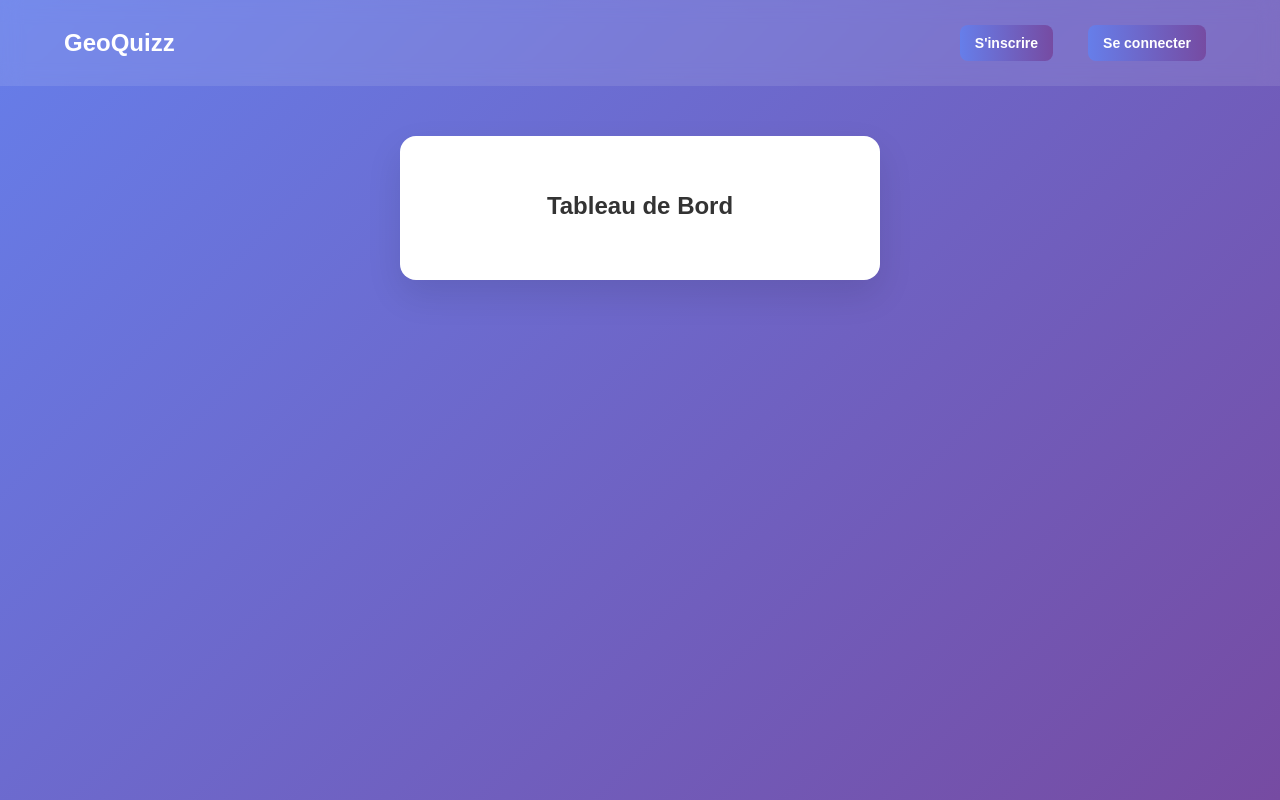
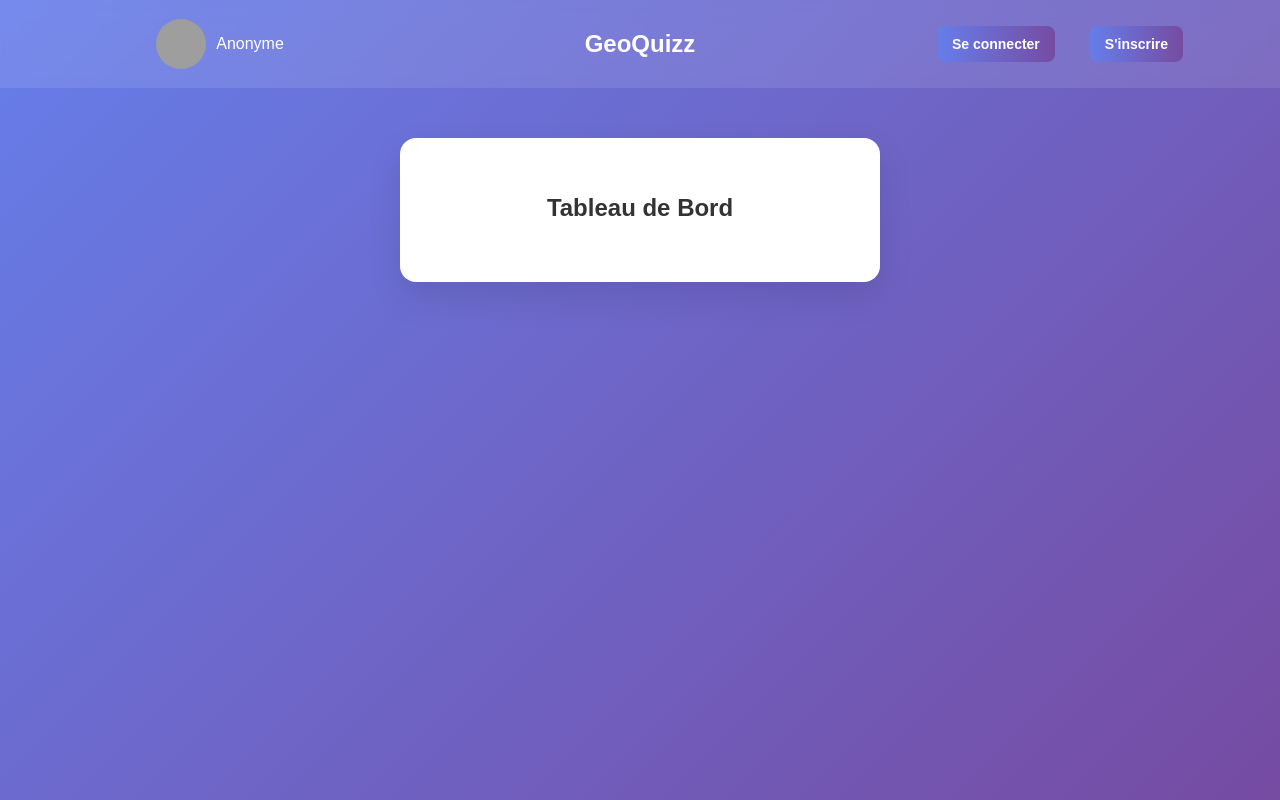
Before and after one commit to Okiles/atelier-2, a Vue app in the folder frontend/: page / in a window 1280 px wide. Built offline with nearby package versions, Linux system fonts and the light colour scheme; grey boxes are pictures that could not be loaded.

Commit message:
Header modification

```diff
--- /dev/null
+++ b/frontend/src/components/HeaderComponent.vue
@@ -0,0 +1,125 @@
+<template>
+  <nav v-if="user" class="navbar">
+    <div class="navbar-user-info">
+      <img :src="'http://localhost:42055' + user.profile_picture" alt="Photo de profil" class="navbar-user-image">
+      <span class="navbar-username">Bienvenue, {{ user.username }}</span>
+    </div>
+    <div class="navbar-brand-wrapper">
+      <h1 class="navbar-brand">GeoQuizz</h1>
+    </div>
+    <div class="navbar-menu">
+      <button @click="$emit('createGame')" class="nav-button create-game-button">
+        Créer une partie
+      </button>
+      <button @click="$emit('logout')" class="nav-button logout-button">
+        Se déconnecter
+      </button>
+    </div>
+  </nav>
+
+  <nav v-else class="navbar">
+    <div class="navbar-user-info">
+      <img src="https://encrypted-tbn0.gstatic.com/images?q=tbn:ANd9GcQBsdZ-yU8qdxr0WrIA8HLa31tB_cCFZJt-2Q&s" alt="Photo de profil" class="navbar-user-image">
+      <span>Anonyme</span>
+    </div>
+    <div class="navbar-brand-wrapper">
+      <h1 class="navbar-brand">GeoQuizz</h1>
+    </div>
+    <div class="navbar-menu">
+      <button @click="$emit('login')" class="nav-button">
+        Se connecter
+      </button>
+      <button @click="$emit('register')" class="nav-button">
+        S'inscrire
+      </button>
+    </div>
+  </nav>
+</template>
+
+<script>
+export default {
+  props: {
+    user: Object
+  }
+};
+</script>
+
+<style scoped>
+.navbar {
+  display: flex;
+  justify-content: center;
+  align-items: center;
+  padding: 10px;
+  background-color: rgba(255, 255, 255, 0.1);
+  backdrop-filter: blur(10px);
+  width: 100%;
+  box-sizing: border-box;
+}
+
+.navbar-brand-wrapper, .navbar-user-info, .navbar-menu {
+  flex: 1;
+  display: flex;
+  justify-content: center;
+  align-items: center;
+  gap: 10px;
+}
+
+.navbar-brand-wrapper {
+  text-align: center;
+}
+
+.navbar-brand {
+  color: white;
+  font-size: 24px;
+  font-weight: 700;
+  text-align: center;
+}
+
+.navbar-user-info {
+  display: flex;
+  align-items: center;
+  gap: 10px;
+  color: white;
+}
+
+.navbar-username {
+  font-size: 18px;
+}
+
+.navbar-user-image {
+  width: 50px;
+  height: 50px;
+  border-radius: 50%;
+}
+
+.navbar-menu {
+  display: flex;
+  align-items: flex-end;
+  gap: 15px;
+}
+
+.nav-button {
+  background: linear-gradient(to right, #667eea, #764ba2);
+  color: white;
+  border: none;
+  padding: 10px 15px;
+  border-radius: 8px;
+  font-size: 14px;
+  font-weight: 600;
+  cursor: pointer;
+  transition: transform 0.2s ease, box-shadow 0.2s ease;
+}
+
+.nav-button:hover {
+  transform: translateY(-2px);
+  box-shadow: 0 7px 14px rgba(0, 0, 0, 0.1);
+}
+
+.logout-button {
+  background: linear-gradient(to right, #f56565, #ed64a6);
+}
+
+.create-game-button {
+  background: linear-gradient(to right, #48bb78, #38b2ac);
+}
+</style>
--- a/frontend/src/views/Dashboard.vue
+++ b/frontend/src/views/Dashboard.vue
@@ -1,4 +1,5 @@
 <script>
+import HeaderComponent from '@/components/HeaderComponent.vue';
 import { getUserIdentity, removeToken } from '../services/authProvider';
 import { getUser } from '../services/httpClient';
 
@@ -46,36 +47,23 @@ export default {
       await this.fetchUser();
     }
   },
+  components: {
+    HeaderComponent,
+  },
 };
 </script>
 
 <template>
   <div class="app-container">
-    <nav class="navbar">
-        <div v-if="user" class="navbar-user-info">
-          <img :src="'http://localhost:42055' + user.profile_picture" alt="Photo de profil" class="navbar-user-image">
-          <span>Bienvenue, {{ user.username }}</span>
-        </div>
-      <div class="navbar-brand">GeoQuizz</div>
-      <div class="navbar-menu">
-        <div v-if="user" class="navbar-user">
-          <button @click="navigateToCreateGame" class="nav-button create-game-button">
-            Créer une partie
-          </button>
-          <button @click="handleLogout" class="nav-button logout-button">
-            Se déconnecter
-          </button>
-        </div>
-        <div v-else class="navbar-auth">
-          <button @click="handleRegister" class="nav-button register-button">
-            S'inscrire
-          </button>
-          <button @click="handleLogin" class="nav-button login-button">
-            Se connecter
-          </button>
-        </div>
-      </div>
-    </nav>
+
+      <HeaderComponent
+    :user="user"
+    @createGame="navigateToCreateGame"
+    @logout="handleLogout"
+    @register="handleRegister"
+    @login="handleLogin"
+  />
+
 
     <main class="main-content">
       <div class="login-card">
@@ -91,62 +79,6 @@ export default {
   font-family: 'Arial', sans-serif;
   min-height: 100vh;
   background: linear-gradient(135deg, #667eea 0%, #764ba2 100%);
-}
-
-.navbar {
-  display: flex;
-  justify-content: space-between;
-  align-items: center;
-  padding: 15px 5%;
-  background-color: rgba(255, 255, 255, 0.1);
-  backdrop-filter: blur(10px);
-}
-
-.navbar-brand {
-  color: white;
-  font-size: 24px;
-  font-weight: 700;
-}
-
-.navbar-menu {
-  display: flex;
-  align-items: center;
-}
-
-.navbar-user, .navbar-auth {
-  display: flex;
-  align-items: center;
-  gap: 15px;
-}
-
-.navbar-user span {
-  color: white;
-  margin-right: 15px;
-}
-
-.nav-button {
-  background: linear-gradient(to right, #667eea, #764ba2);
-  color: white;
-  border: none;
-  padding: 10px 15px;
-  border-radius: 8px;
-  font-size: 14px;
-  font-weight: 600;
-  cursor: pointer;
-  transition: transform 0.2s ease, box-shadow 0.2s ease;
-}
-
-.nav-button:hover {
-  transform: translateY(-2px);
-  box-shadow: 0 7px 14px rgba(0, 0, 0, 0.1);
-}
-
-.create-game-button {
-  background: linear-gradient(to right, #48bb78, #38b2ac);
-}
-
-.logout-button {
-  background: linear-gradient(to right, #f56565, #ed64a6);
 }
 
 .main-content {
@@ -178,9 +110,4 @@ export default {
   margin-top: 20px;
 }
 
-.navbar-user-image {
-  width: 75px;
-  height: 75px;
-  border-radius: 50%;
-}
 </style>
```
